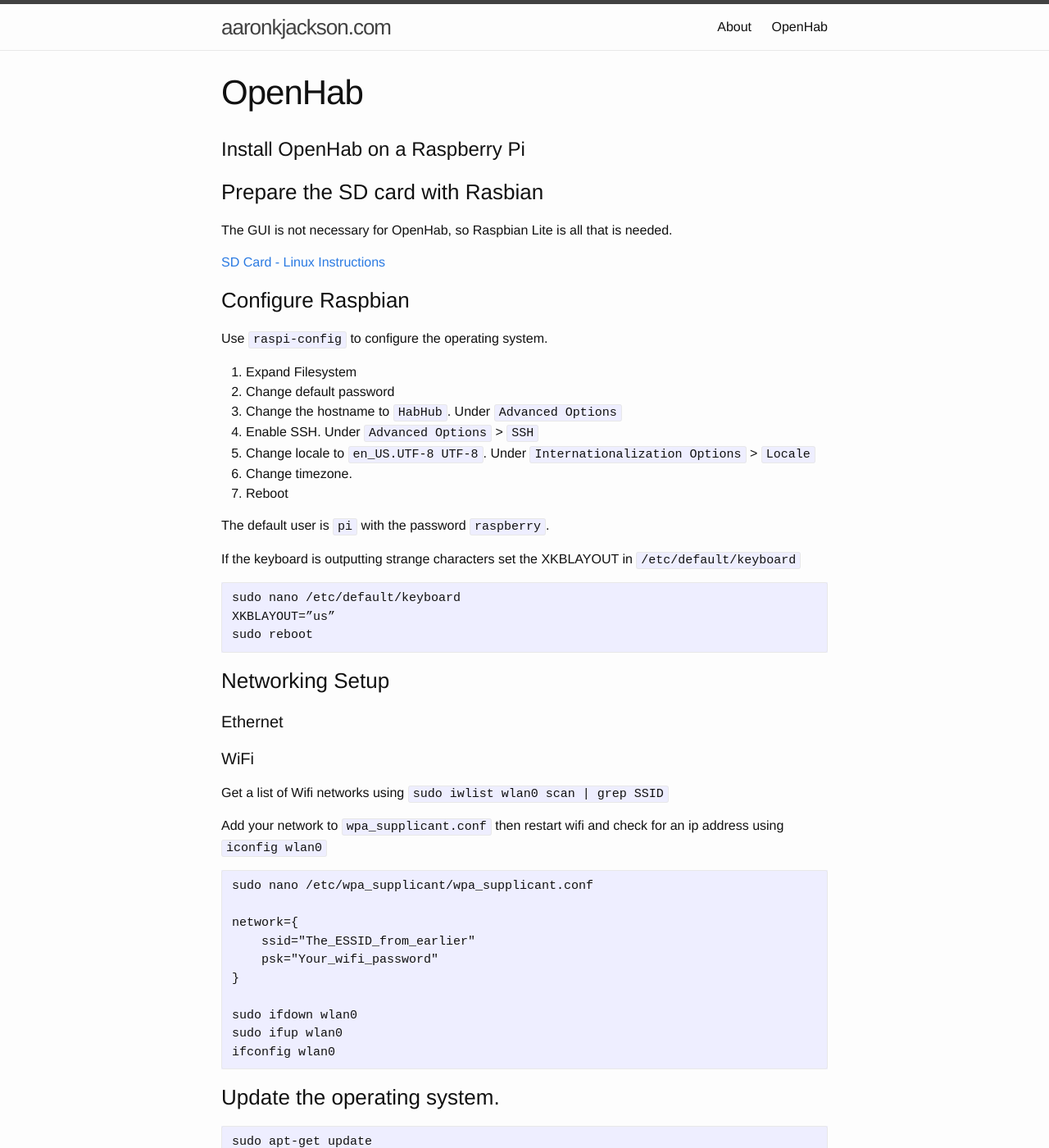
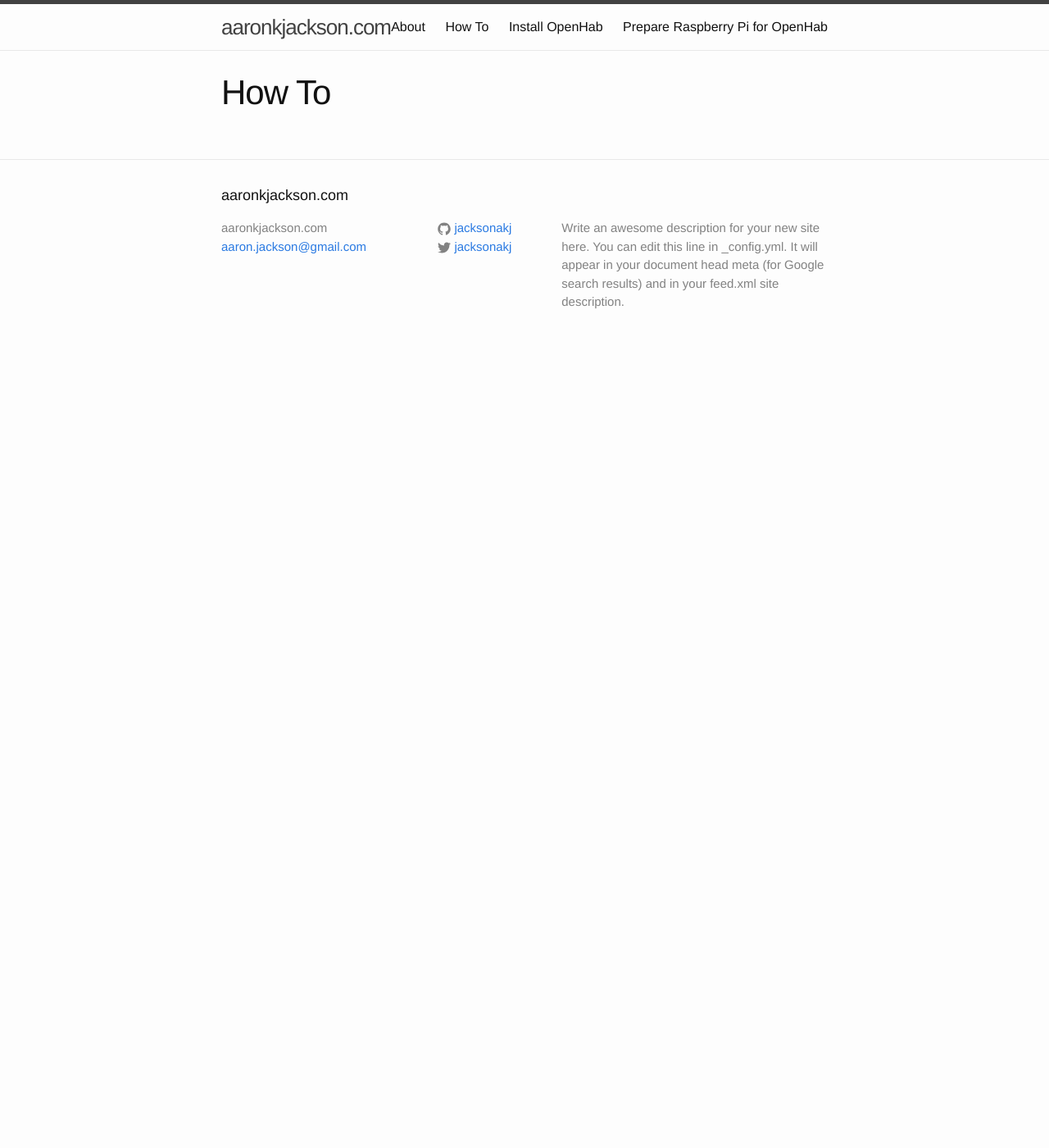
Before and after one commit to jacksonakj/jacksonakj.github.io, a Jekyll site: the page built from howto/index.md, in a window 1280 px wide and 1400 px high. Shown: the whole window at 82% size. Built offline with Jekyll 4.4.1, drawn with Linux system fonts in a browser that asks for light colours; some of the changed text lies outside the part shown.

Commit message:
Fixed markdown for howto pages.

````diff
--- a/_posts/2016-01-23-is-your-stored-procedure-slower-than-a-normal-query.markdown
+++ b/_posts/2016-01-23-is-your-stored-procedure-slower-than-a-normal-query.markdown
@@ -2,6 +2,7 @@
 layout: post
 title: "Is your stored procedure slower than a normal query?"
 date: "2013-04-11"
+tags: SQL
 ---
 On occasion when a query is wrapped in a store procedure the execution time is horribly slow.  This is due to a common issue known as “parameter sniffing” in SQL Server.  A couple of solutions are commonly recommended;
 
--- a/howto/index.md
+++ b/howto/index.md
@@ -1,86 +1,4 @@
 ---
 layout: page
-title: OpenHab
-permalink: /howto/
+title: How To
 ---
-# Install OpenHab on a Raspberry Pi
-
-### Prepare the SD card with Rasbian
-The GUI is not necessary for OpenHab, so Raspbian Lite is all that is needed.
-
-[SD Card - Linux Instructions][1]
-
-### Configure Raspbian
-Use `raspi-config` to configure the operating system.
-1. Expand Filesystem
-2. Change default password
-3. Change the hostname to `HabHub`.  Under `Advanced Options`
-4. Enable SSH. Under `Advanced Options` > `SSH`
-4. Change locale to `en_US.UTF-8 UTF-8`. Under `Internationalization Options` > `Locale`
-5. Change timezone.
-5. Reboot
-
-The default user is `pi` with the password `raspberry`.
-
-If the keyboard is outputting strange characters set the XKBLAYOUT in `/etc/default/keyboard`
-```
-sudo nano /etc/default/keyboard
-XKBLAYOUT=”us”
-sudo reboot
-```
-
-### Networking Setup
-#### Ethernet
-
-#### WiFi
-
-Get a list of Wifi networks using `sudo iwlist wlan0 scan | grep SSID`
-
-Add your network to `wpa_supplicant.conf` then restart wifi and check for an ip address using `iconfig wlan0`
-```
-sudo nano /etc/wpa_supplicant/wpa_supplicant.conf
-
-network={
-    ssid="The_ESSID_from_earlier"
-    psk="Your_wifi_password"
-}
-
-sudo ifdown wlan0
-sudo ifup wlan0
-ifconfig wlan0
-```
-
-
-### Update the operating system.
-
-```
-sudo apt-get update
-sudo apt-get upgrade
-```
-
-### SSH Setup
-**Disable DNS for SSH**
-
-```
-sudo nano /etc/ssh/sshd_config
-
-UseDNS no
-
-sudo service ssh reload
-```
-
-**Add your public SSH key.**
-
-Paste your public key into ~/.ssh/authorized_keys.  The public key should all be on the same line.
-
-```
-mkdir ~/.ssh
-
-nano ~/.ssh/authorized_keys
-```
-
-
-
-
-
-[1]: https://www.raspberrypi.org/documentation/installation/installing-images/linux.md
````
Also changed, not shown: _posts/2016-01-23-welcome-to-jekyll.markdown (deleted, +0 -25 lines), about.md (+1 -5 lines), howto/install-openhab.md (added, +4 -0 lines), howto/setup-raspberry-pi.md (added, +102 -0 lines).
